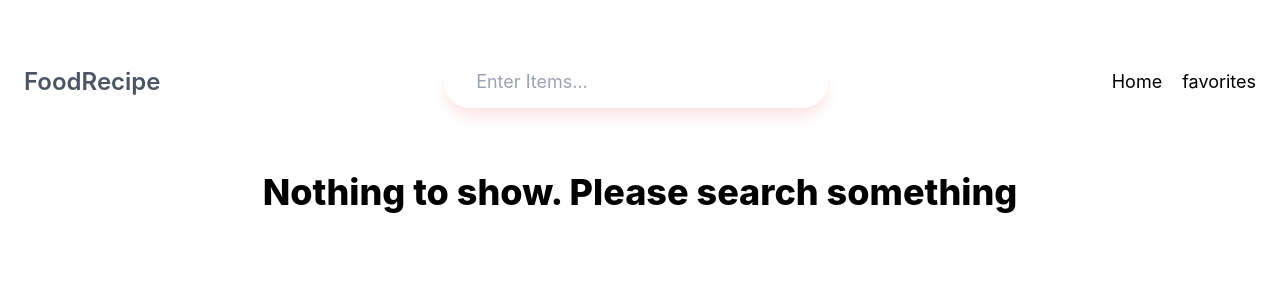
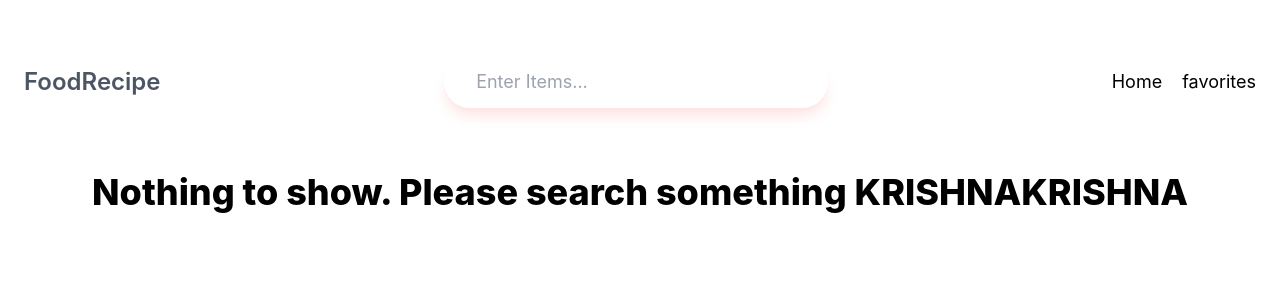
Before and after one commit to krishnaveni755/food-recipe-25, a React (Create React App) app: page / in a window 1280 px wide. Shown: the top 300 px of the page. Built offline with nearby package versions, Linux system fonts and the light colour scheme.

Commit message:
chage happend in home page

```diff
--- a/src/pages/home/index.jsx
+++ b/src/pages/home/index.jsx
@@ -14,7 +14,7 @@ export default function Home() {
       ) : (
         <div>
           <p className="lg:text-4xl text-xl text-center text-black font-extrabold">
-            Nothing to show. Please search something
+            Nothing to show. Please search something KRISHNAKRISHNA
           </p>
         </div>
       )}
```
